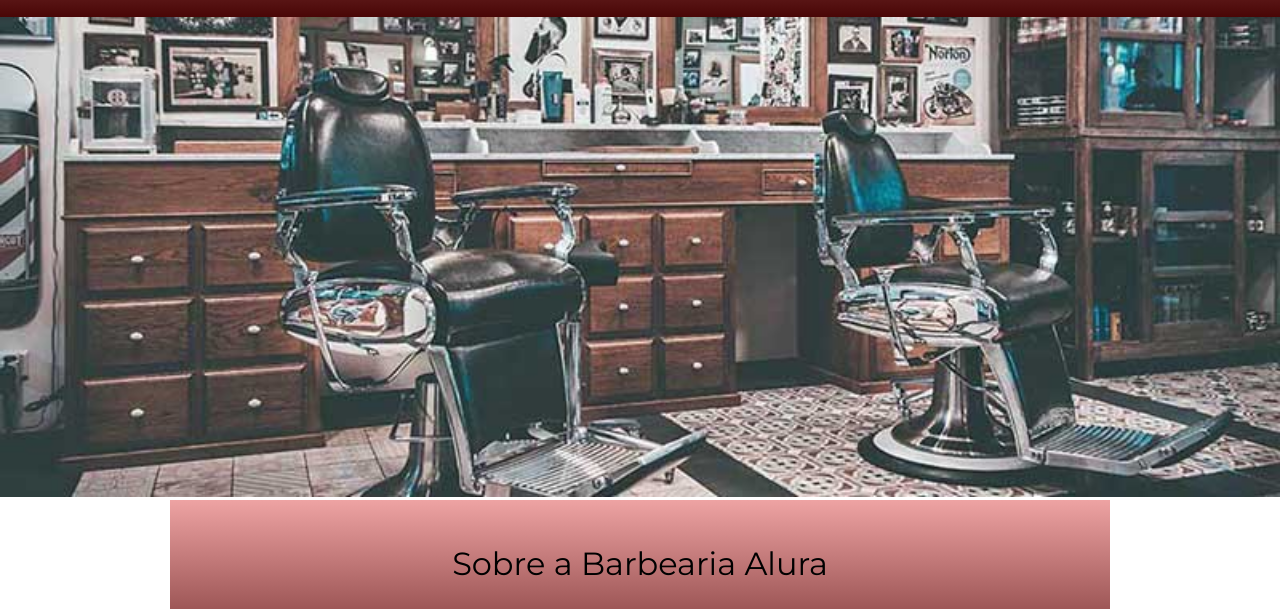
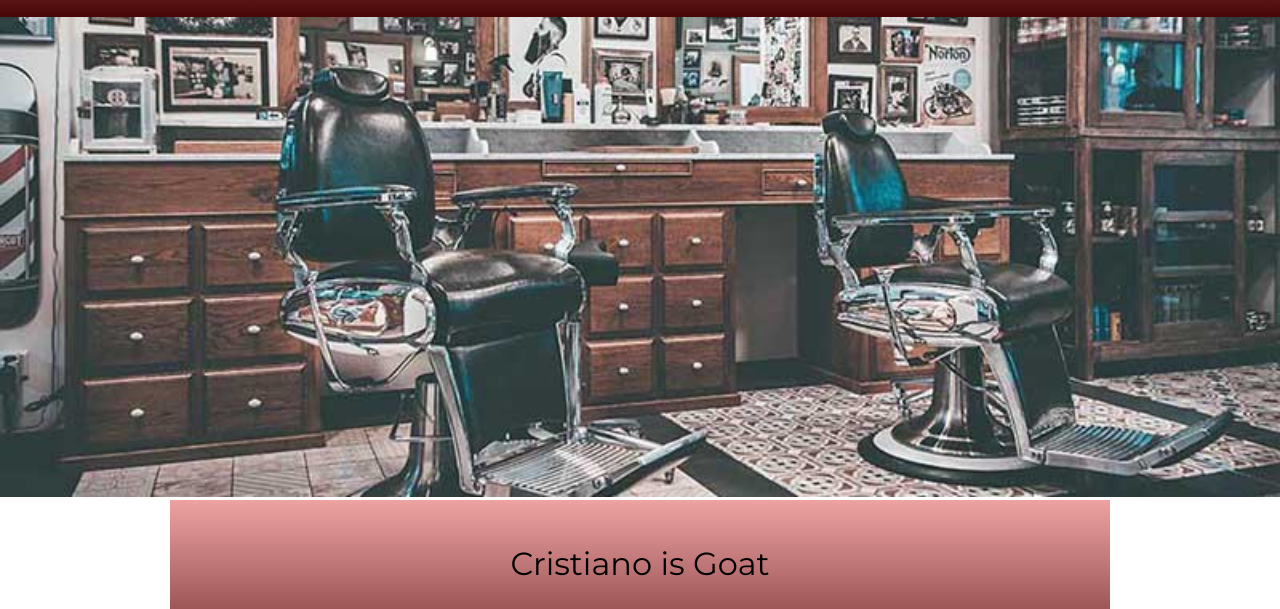
Before and after one commit to joaogabrieldasilvaviana/testefurevinho, a plain HTML site: page index.html in a window 1280 px wide. Shown: the part 167-776 px from the top of the page. Drawn offline with Linux system fonts and the light colour scheme.

Commit message:
Update index.html

```diff
--- a/index.html
+++ b/index.html
@@ -30,7 +30,7 @@
 
 		<main>
 			<section class="principal">
-				<h2 class="titulo-principal">Sobre a Barbearia Alura</h2>
+				<h2 class="titulo-principal">Cristiano is Goat</h2>
 
 				<img class="utensilios" src="utensilios.jpg" alt="O maior da historia.">.</p>
 
```
